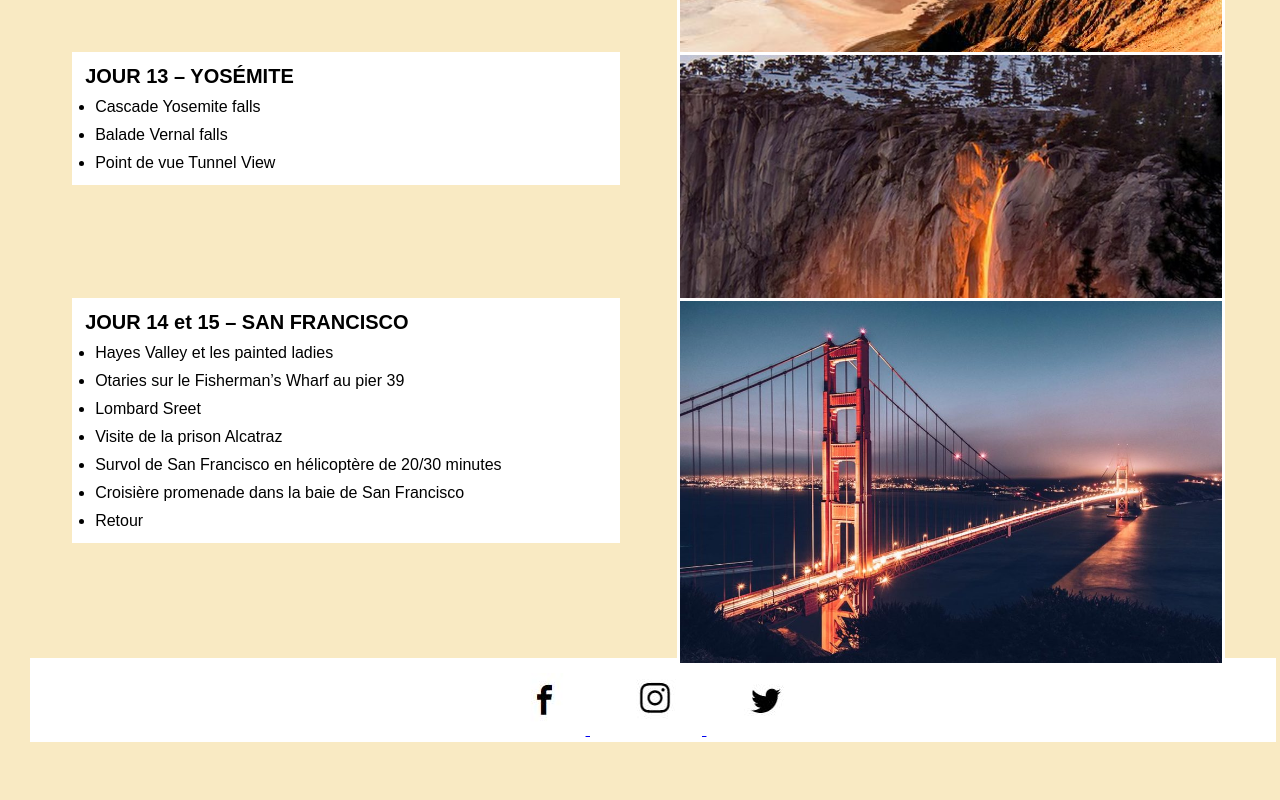
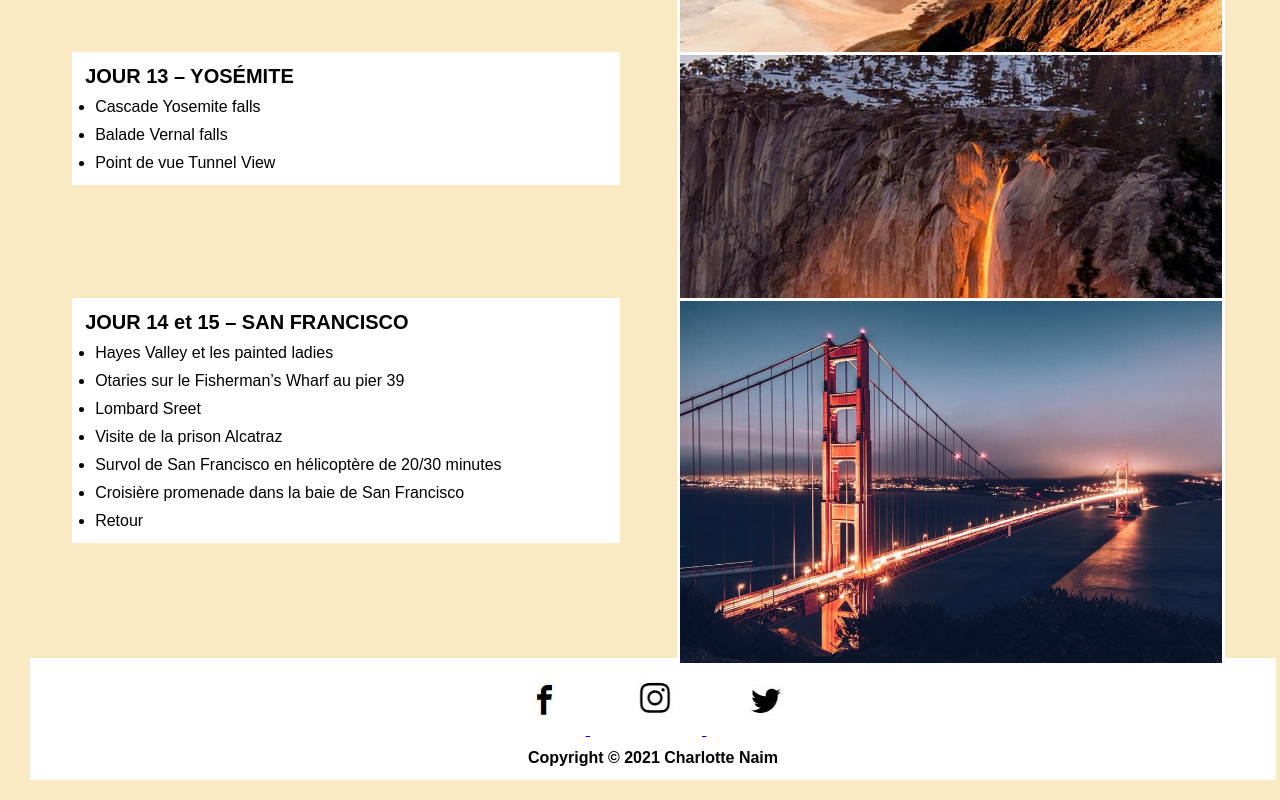
Before and after one commit to charlottenaim/charlottenaim.com, a plain HTML site: page circuit.html in a window 1280 px wide. Shown: the part 1945-2745 px from the top of the page. Before the commit the page ends 2707 px from the top, so only its background shows below. Drawn offline with Linux system fonts and the light colour scheme.

Commit message:
Update circuit.html

```diff
--- a/circuit.html
+++ b/circuit.html
@@ -152,6 +152,7 @@
 		<a href="https://www.facebook.com/charlotte.naim.9"> <img src="images/facebook.jpg" alt="Facebook" /> </a>
 		<a href="https://www.instagram.com/charlotte__nm/"> <img src="images/instagram.jpg" alt="Instagram" /> </a>
 		<a href="https://twitter.com/charlotte__nm"> <img src="images/twitter.jpg" alt="Twitter" /> </a>
+		<p>Copyright &copy; 2021 Charlotte Naim</p>
 	</footer>
 
 </body>
```
